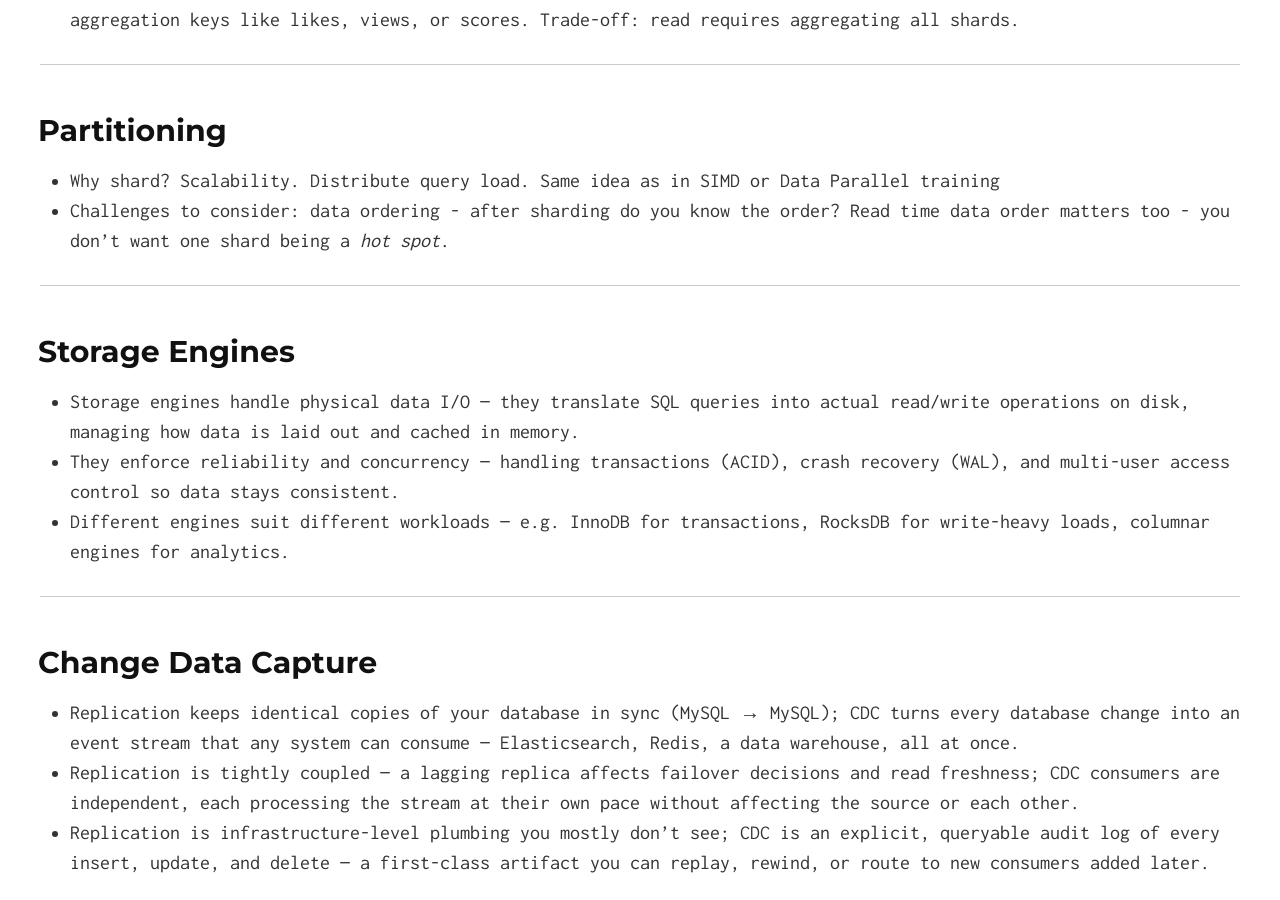
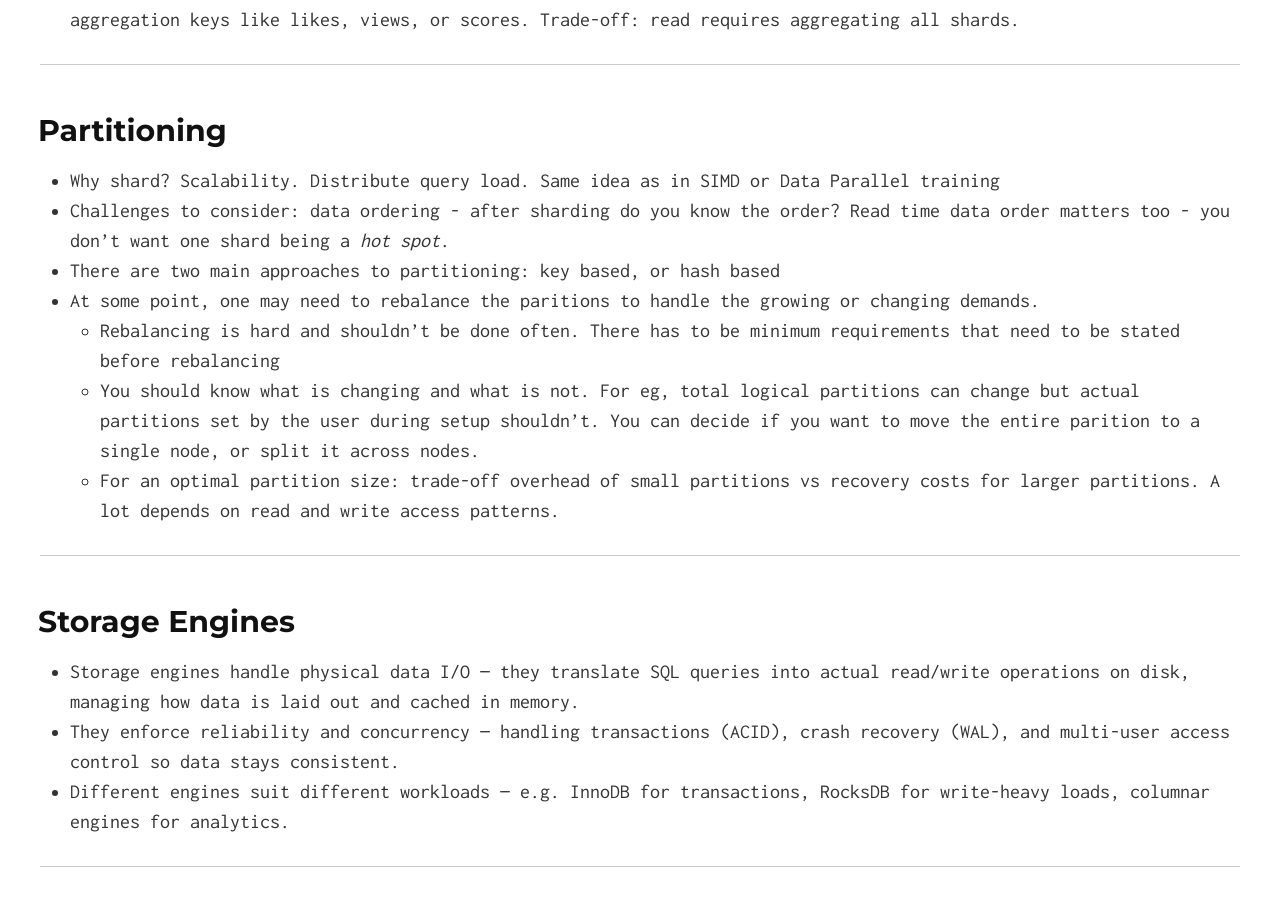
Before and after one commit to divyanshk/Mini-Blogs, a Jekyll site: the page built from index.md, in a window 1280 px wide and 900 px high, scrolled down 1786 px. Built offline with Jekyll 4.4.1, drawn with Linux system fonts in a browser that asks for light colours; formulas are drawn with MathJax 3.

Commit message:
sharding 2

```diff
--- a/index.md
+++ b/index.md
@@ -55,6 +55,11 @@ layout: default
 
 * Why shard? Scalability. Distribute query load. Same idea as in SIMD or Data Parallel training
 * Challenges to consider: data ordering - after sharding do you know the order? Read time data order matters too - you don't want one shard being a _hot spot_.
+* There are two main approaches to partitioning: key based, or hash based
+* At some point, one may need to rebalance the paritions to handle the growing or changing demands.
+    * Rebalancing is hard and shouldn't be done often. There has to be minimum requirements that need to be stated before rebalancing
+    * You should know what is changing and what is not. For eg, total logical partitions can change but actual partitions set by the user during setup shouldn't. You can decide if you want to move the entire parition to a single node, or split it across nodes.
+    * For an optimal partition size: trade-off overhead of small partitions vs recovery costs for larger partitions. A lot depends on read and write access patterns.
 
 ---
 
```
